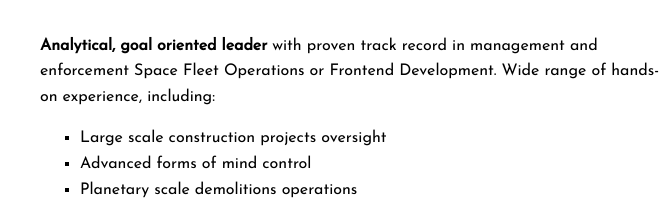
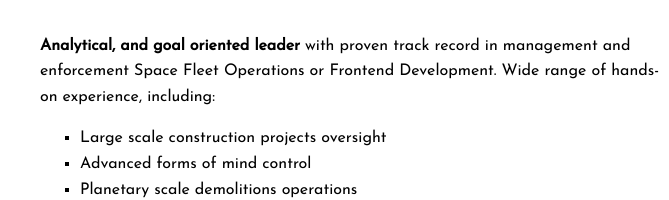
Before and after one commit to Xenoxort/anakin, a plain HTML site: page index.html in a window 1280 px wide. Shown: the part 407-607 px from the top of the page, 290-959 px from the left. Drawn offline with Linux system fonts and the light colour scheme.

Commit message:
Jobb lett sokkal

```diff
--- a/index.html
+++ b/index.html
@@ -23,7 +23,7 @@
 
   <main>
     <header>
-      <p> <strong> Analytical, goal oriented leader </strong> with proven track record in management and
+      <p> <strong> Analytical, and goal oriented leader </strong> with proven track record in management and
     enforcement Space Fleet Operations or Frontend Development. Wide range of
     hands-on experience, including: </p>
       <ul>
```
